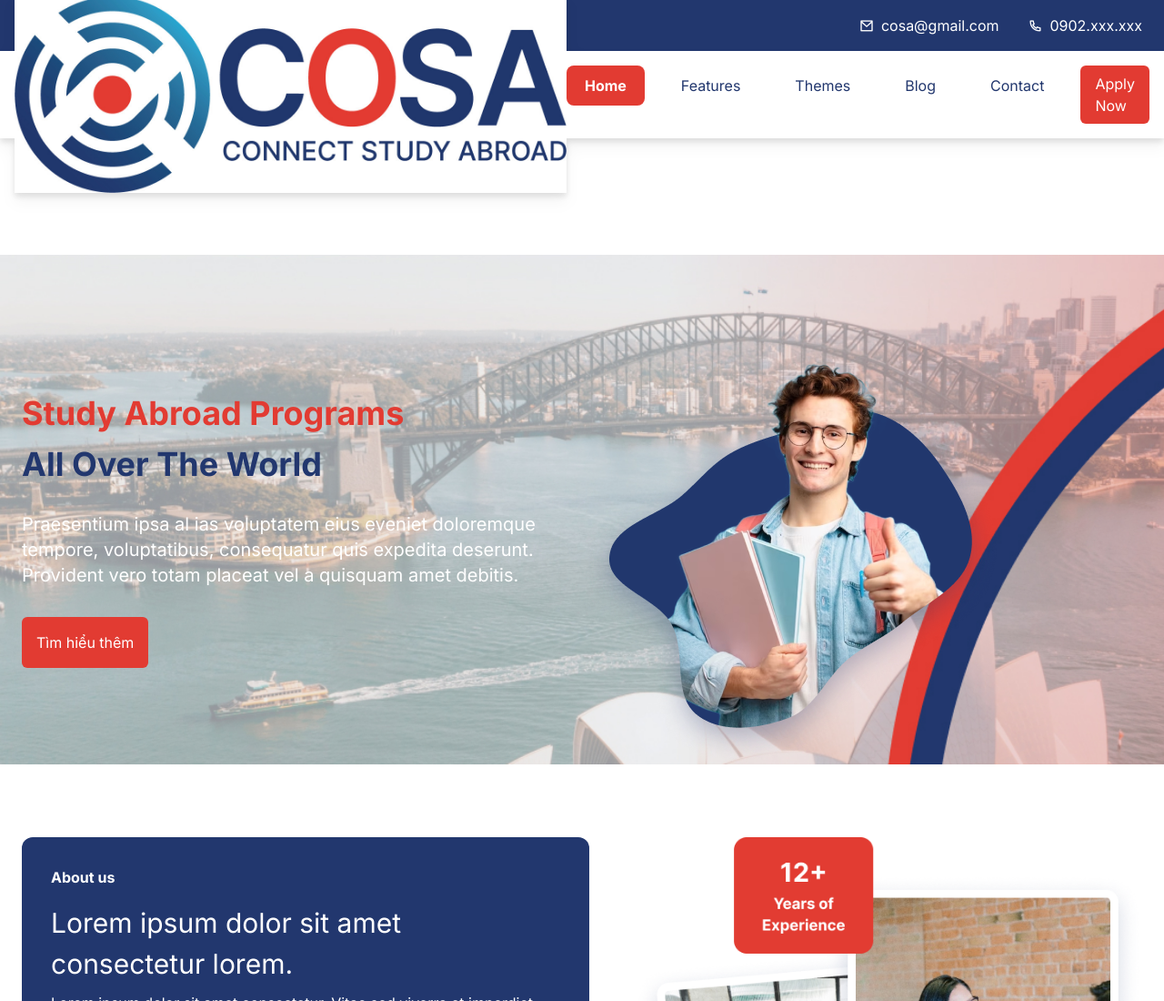
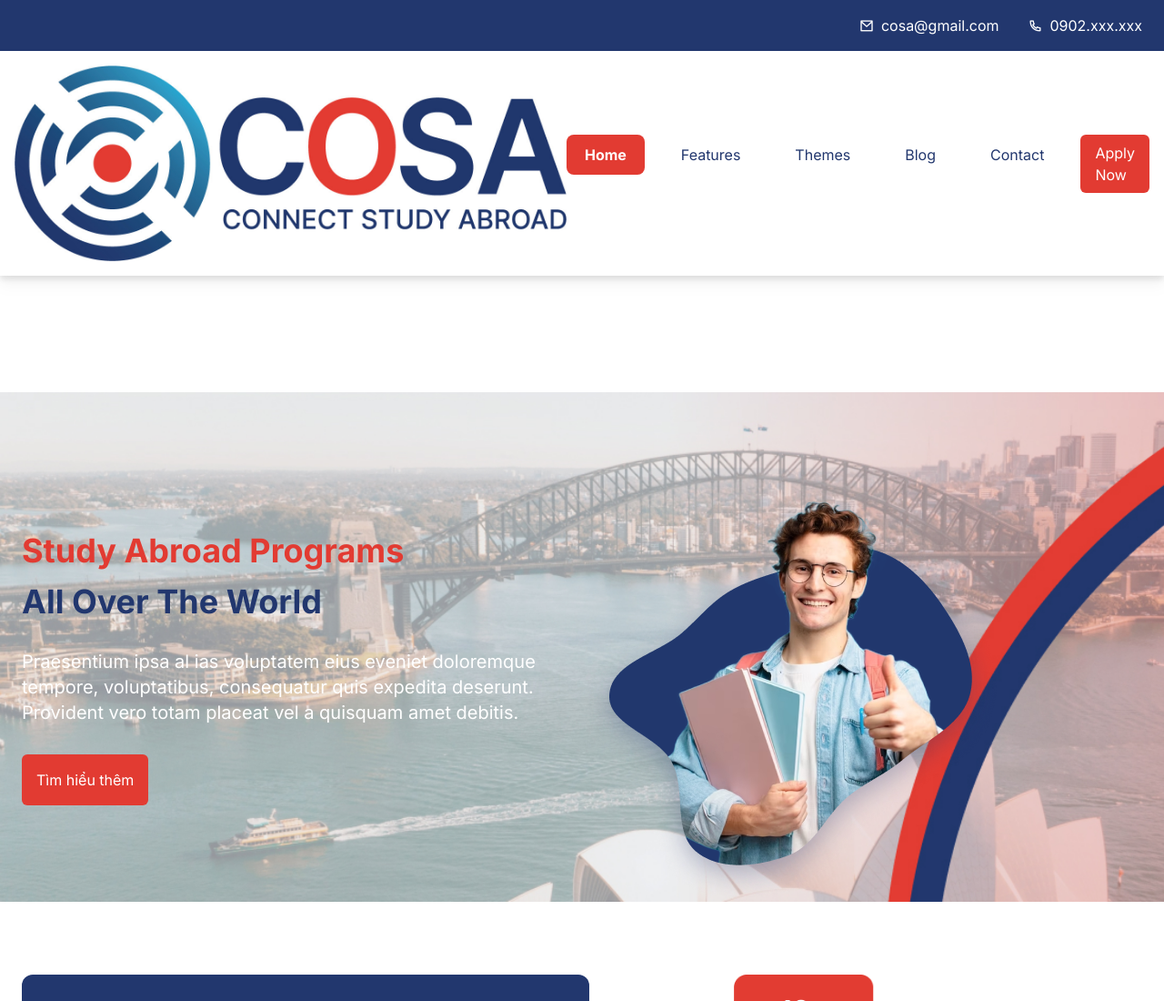
Before and after one commit to teddyvn2017/cosa, a website: page src/index.html in a window 1280 px wide. Shown: the top 1100 px of the page at 91% size. Drawn offline with nearby package versions, Linux system fonts and the light colour scheme.

Commit message:
update logo

```diff
--- a/src/index.html
+++ b/src/index.html
@@ -30,7 +30,7 @@
             <div class="flex flex-row mx-auto max-w-[1280px] justify-between items-center relative">
 
                 <!-- Logo -->
-                <div class="flex flex-row md:gap-[0.5rem] gap-[.5rem] items-center h-[3rem]">
+                <div>
                     <img src="img/logo.jpg" alt="logo" class="md:max-w-[140px] md:max-h-[140px] max-w-[120px] max-h-[120px]">
                     <!-- <div class="flex flex-col leading-3 text-[14px] md:text-xs lg:text-base gap-[.5rem] md:gap-[.25rem]">
                         <h3 class="font-bold text-mau_xanh">C<span class="text-mau_do">O</span>SA</h3>
```
